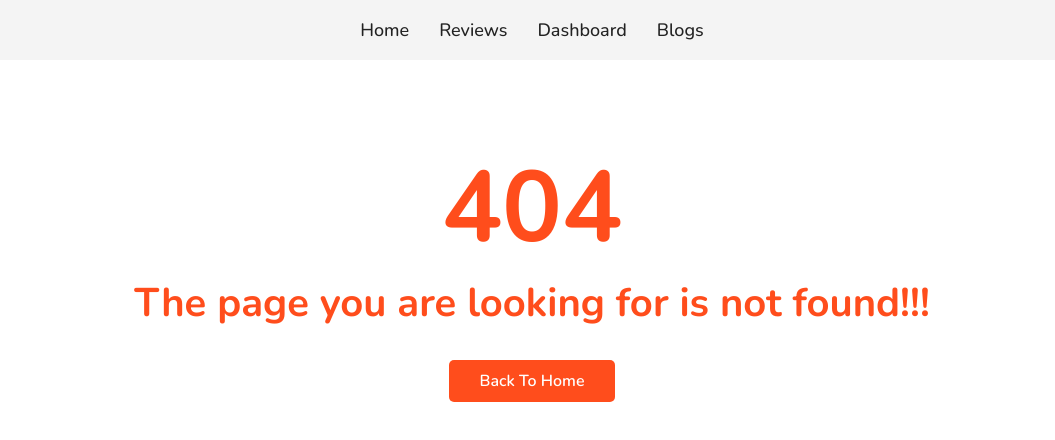
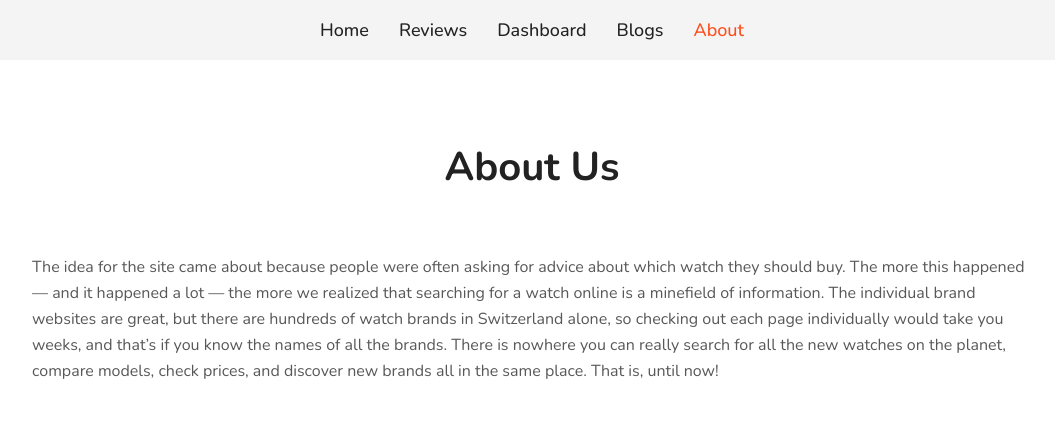
Before and after one commit to najmuleimon/product-review-react-spa, a React (Create React App) app: page /about in a window 1280 px wide. Before the commit this address had no page. Shown: the top 440 px of the page, without its empty margins (108-1163 px from the left). Built offline with nearby package versions, Linux system fonts and the light colour scheme.

Commit message:
about us page added

```diff
--- a/src/App.js
+++ b/src/App.js
@@ -6,6 +6,7 @@ import Reviews from './components/Reviews/Reviews';
 import Dashboard from './components/Dashboard/Dashboard';
 import Blogs from './components/Blogs/Blogs';
 import NotFound from './components/NotFound/NotFound';
+import About from './components/About/About';
 
 function App() {
   return (
@@ -16,6 +17,7 @@ function App() {
         <Route path="/reviews" element={<Reviews/>}></Route>
         <Route path="/dashboard" element={<Dashboard/>}></Route>
         <Route path="/blogs" element={<Blogs/>}></Route>
+        <Route path="/about" element={<About/>}></Route>
         <Route path="*" element={<NotFound/>}></Route>
       </Routes>
     </div>
--- /dev/null
+++ b/src/components/About/About.css
@@ -0,0 +1,22 @@
+.about{
+    padding: 80px 0;
+}
+.about h2{
+    font-size: 40px;
+    font-weight: 700;
+    color: #222;
+    padding-bottom: 60px;
+    text-align: center;
+}
+.about p{
+    font-size: 16px;
+    line-height: 26px;
+    font-weight: 400;
+    color: #585858;
+}
+@media (min-width: 320px) and (max-width: 575px) {
+    .about h2 {
+        font-size: 28px;
+        padding-bottom: 30px;
+    }
+}
--- /dev/null
+++ b/src/components/About/About.js
@@ -0,0 +1,17 @@
+import React from 'react';
+import './About.css';
+
+const About = () => {
+    return (
+        <div className='about'>
+            <div className="container">
+                <h2>About Us</h2>
+                <p>The idea for the site came about because people were often asking for advice about which watch they should buy. The more this happened — and it happened a lot — the more we realized that searching for a watch online is a minefield of information.
+The individual brand websites are great, but there are hundreds of watch brands in Switzerland alone, so checking out each page individually would take you weeks, and that’s if you know the names of all the brands.
+There is nowhere you can really search for all the new watches on the planet, compare models, check prices, and discover new brands all in the same place. That is, until now!</p>
+            </div>
+        </div>
+    );
+};
+
+export default About;
--- a/src/components/Home/Home.js
+++ b/src/components/Home/Home.js
@@ -16,7 +16,7 @@ const Home = () => {
                         <h1>Welcome to <span>Rewatch</span></h1>
                         <h2>Watch Review</h2>
                         <p>Introducing Rewatch Wild Approach To Watchmaking Is On Full Display At Watches & Wonders. Hundreds of fresh watches have arrived to Rewatch pre-owned. Get Reviews of this beautiful watches!</p>
-                        <button>about us</button>
+                        <button onClick={() => navigate("/about")}>about us</button>
                     </div>
                     <div className="image-part">
                         <img src={watch} alt="" />
--- a/src/components/Navbar/Navbar.js
+++ b/src/components/Navbar/Navbar.js
@@ -19,6 +19,9 @@ const Navbar = () => {
                     <li>
                         <NavLink className={({ isActive }) => (isActive ? "active-link" : "link")} to='/blogs'>Blogs</NavLink>
                     </li>
+                    <li>
+                        <NavLink className={({ isActive }) => (isActive ? "active-link" : "link")} to='/about'>About</NavLink>
+                    </li>
                 </ul>
             </div>
         </nav>
```
